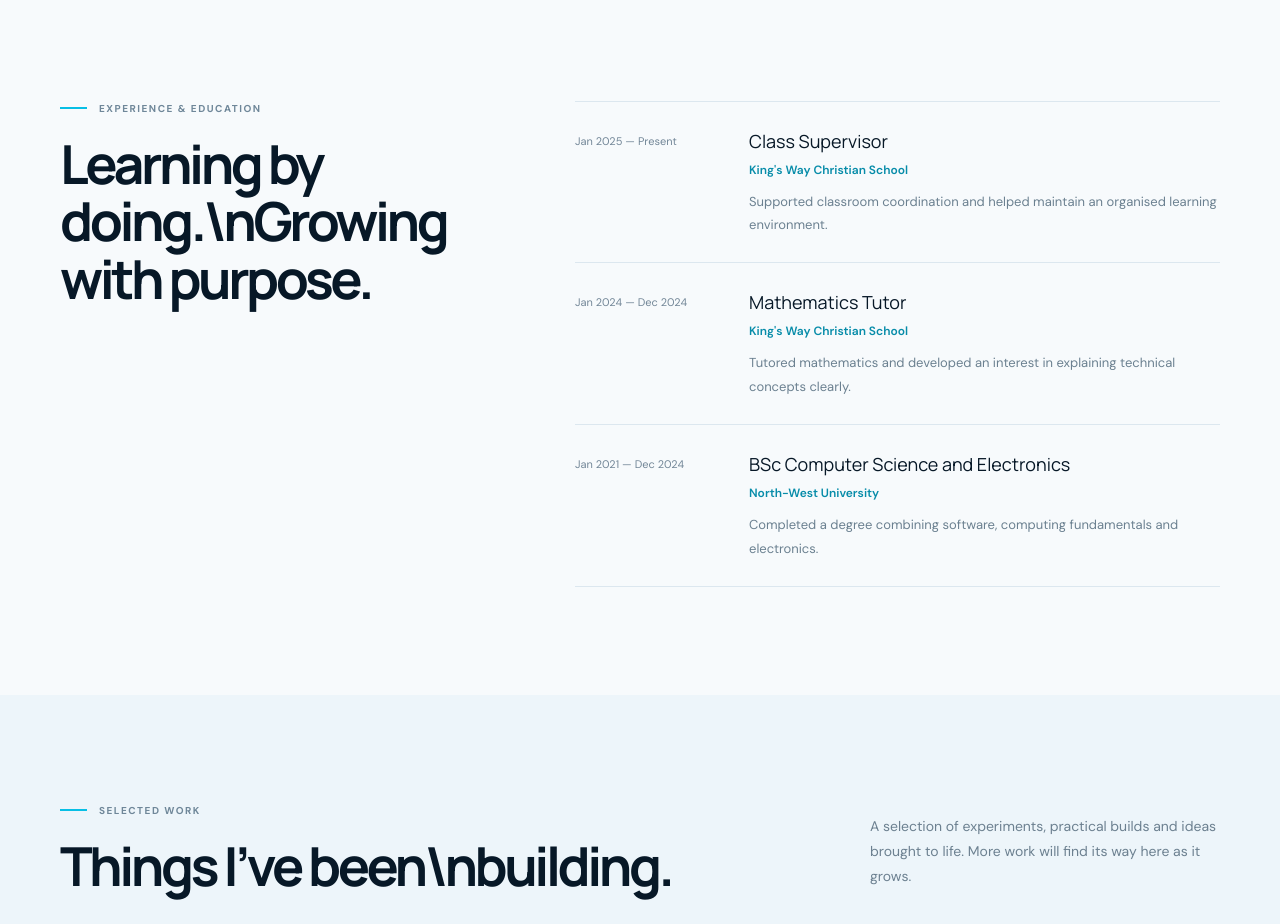
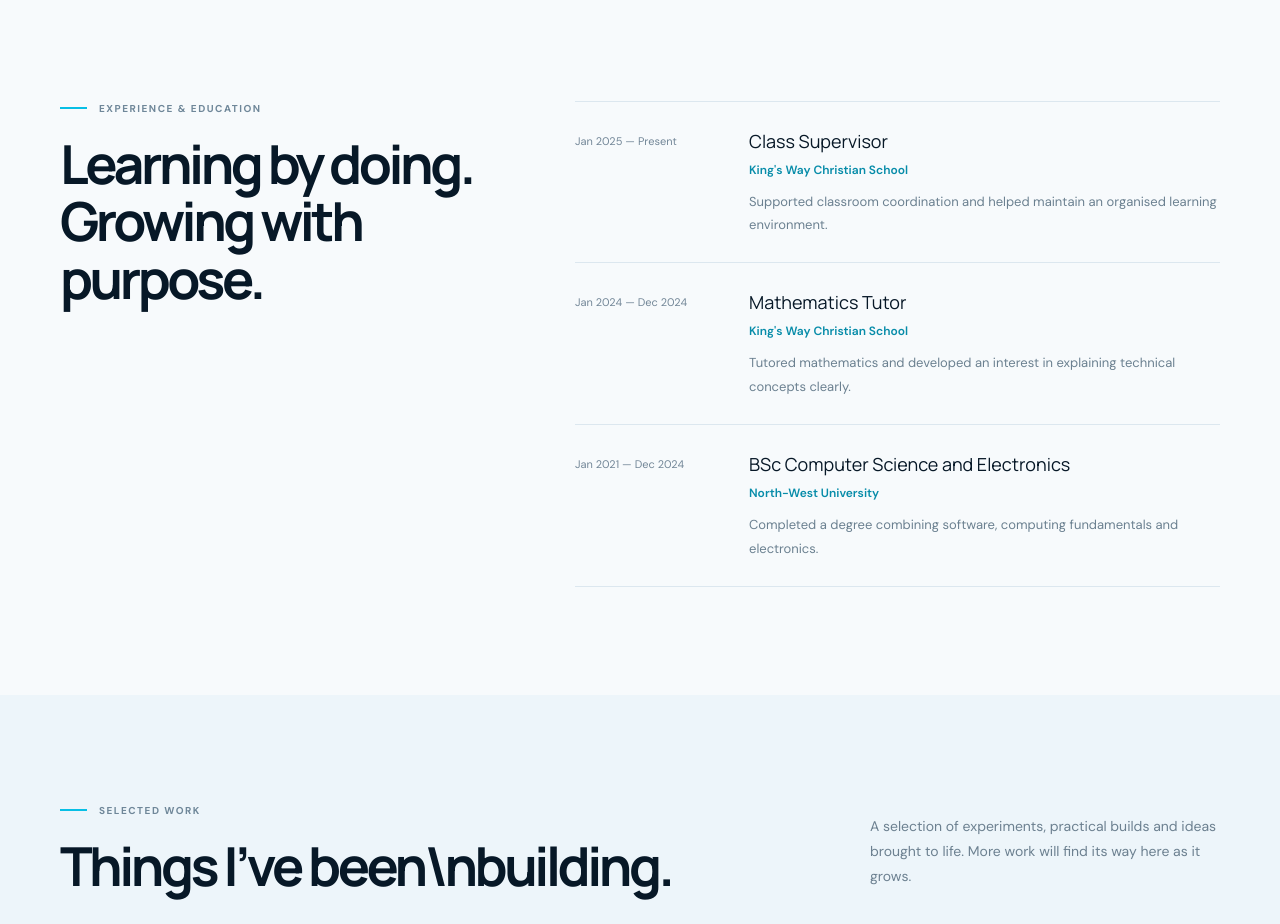
Before and after one commit to CodeBigJay/Updated_portfolio, a React (Vite) app in the folder portfolio-website/portfolio/frontend/: page / in a window 1280 px wide. Shown: the part 2040-2964 px from the top of the page. Built offline with nearby package versions, Linux system fonts and the light colour scheme; no server answers.

Commit message:
Fix visible newline escapes in section headings

```diff
--- a/portfolio-website/portfolio/frontend/src/sections/Experience.tsx
+++ b/portfolio-website/portfolio/frontend/src/sections/Experience.tsx
@@ -11,7 +11,7 @@ export default function Experience({ experience }: { experience: ExperienceItem[
   return (
     <section id="experience" className="section">
       <div className="container experience-layout">
-        <SectionHeading eyebrow="Experience & education" title="Learning by doing.\nGrowing with purpose." />
+        <SectionHeading eyebrow="Experience & education" title={`Learning by doing.\nGrowing with purpose.`} />
         <div className="timeline">
           {experience.map((item) => (
             <article className="timeline-item" key={item.id}>
```
